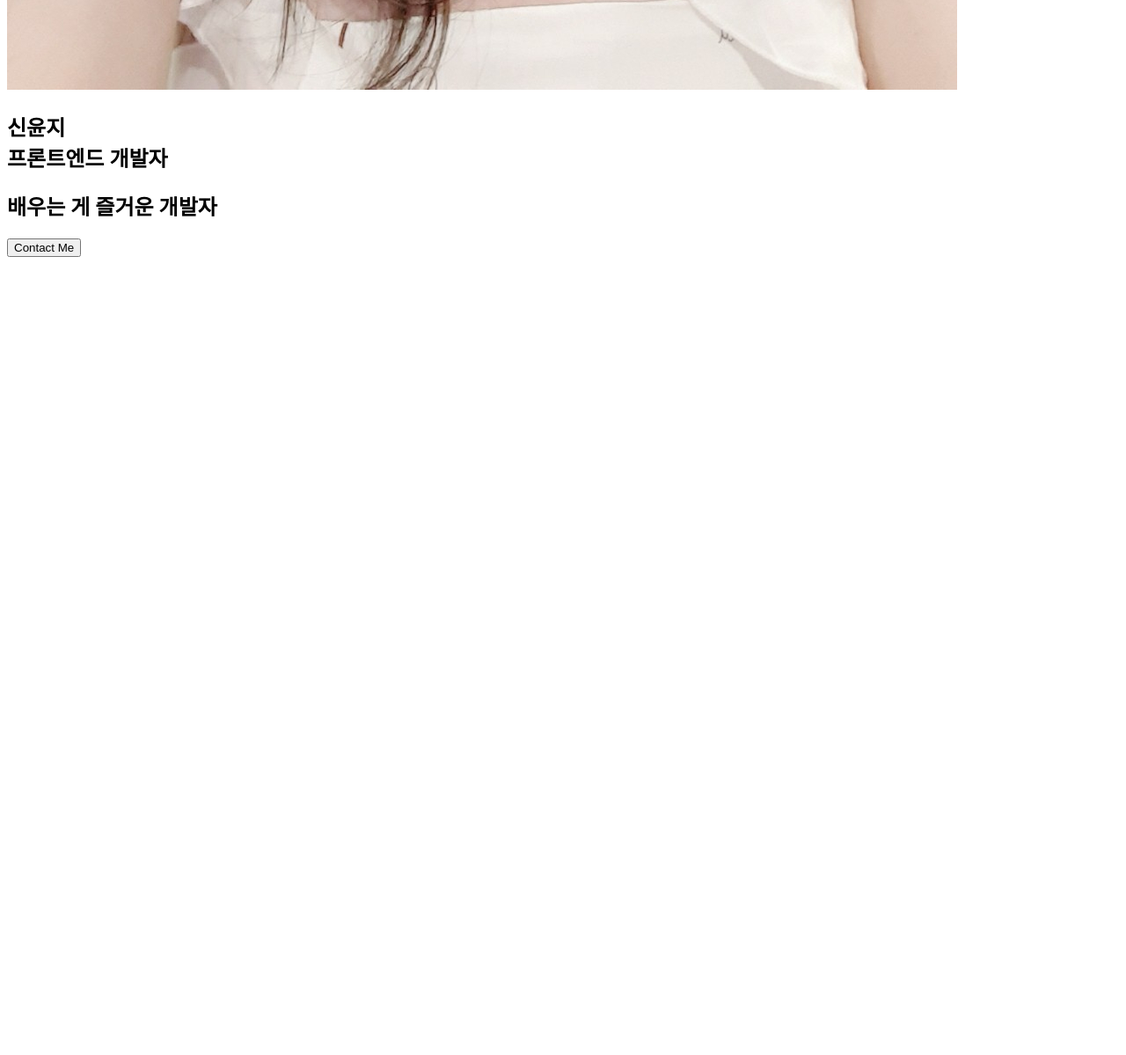
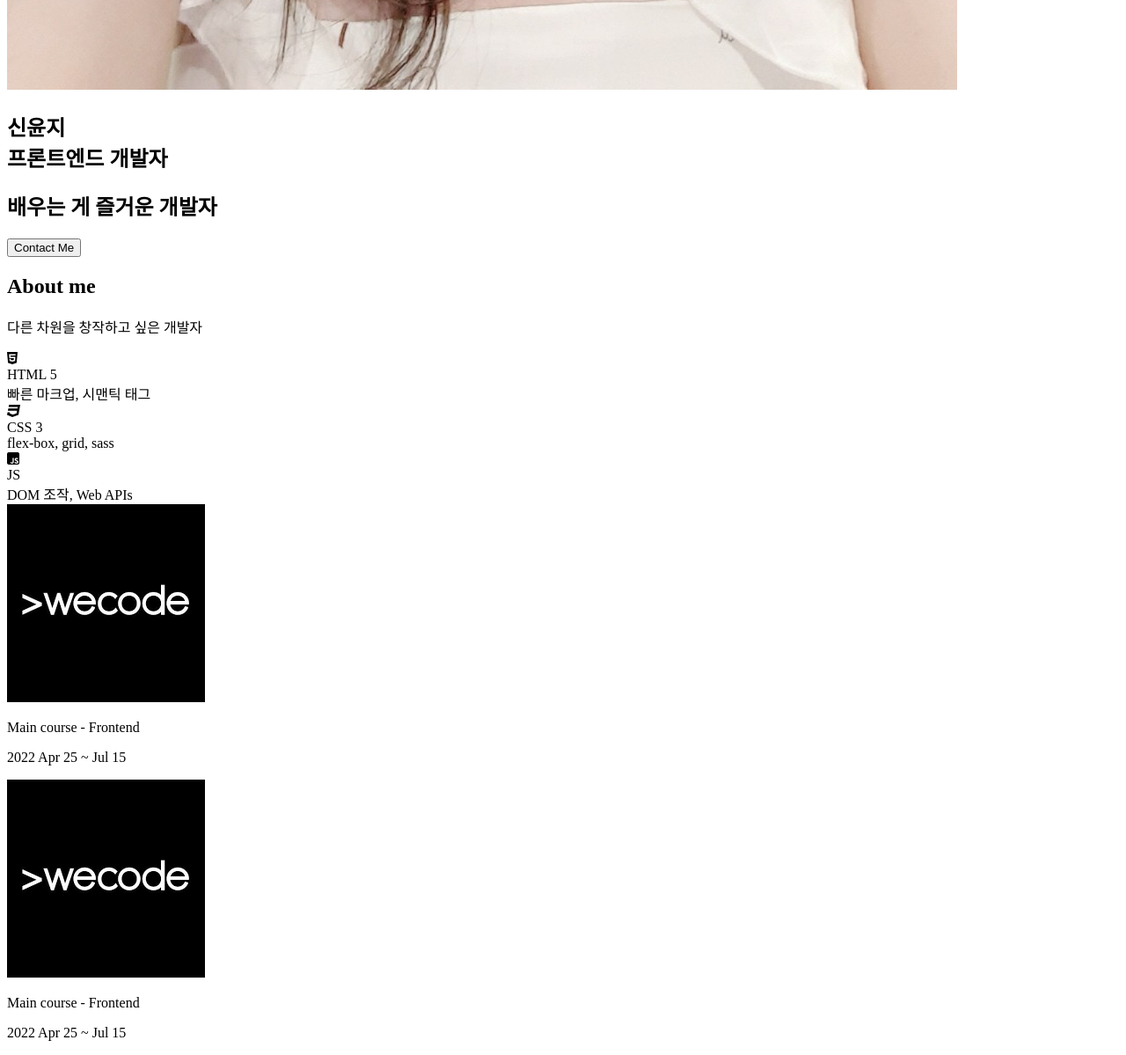
Before and after one commit to sourmix/portfolio, a plain HTML site: page index.html in a window 1280 px wide. Shown: the part 1990-3189 px from the top of the page at 88% size. Before the commit the page ends 2290 px from the top, so only its background shows below. Drawn offline with Linux system fonts and the light colour scheme.

Commit message:
HTML: About

```diff
--- a/index.html
+++ b/index.html
@@ -37,7 +37,45 @@
         <button class="home__contact">Contact Me</button>
     </section>
     <!-- About -->
-    <section id="about"></section>
+    <section id="about">
+        <h1>About me</h1>
+        <p>다른 차원을 창작하고 싶은 개발자</p>
+        <div class="about__majors">
+            <div class="major">
+                <div class="major__icon">
+                    <i class="fab fa-html5"></i>
+                </div>
+                <div class="major__title">HTML 5</div>
+                <div class="major__description">빠른 마크업, 시맨틱 태그</div>
+            </div>
+            <div class="major">
+                <div class="major__icon">
+                    <i class="fab fa-css3"></i>
+                </div>
+                <div class="major__title">CSS 3</div>
+                <div class="major__description">flex-box, grid, sass</div>
+            </div>
+            <div class="major">
+                <div class="major__icon">
+                    <i class="fab fa-js-square"></i>
+                </div>
+                <div class="major__title">JS</div>
+                <div class="major__description">DOM 조작, Web APIs</div>
+            </div>
+        </div>
+        <div class="about__schools">
+            <div class="school">
+                <img src="imgs/schools/wecode.png" alt="wecode" class="school__logo">
+                <p class="school__name">Main course - Frontend</p>
+                <p class="shool__period">2022 Apr 25 ~ Jul 15</p>
+            </div>
+            <div class="school">
+                <img src="imgs/schools/wecode.png" alt="wecode" class="school__logo">
+                <p class="school__name">Main course - Frontend</p>
+                <p class="shool__period">2022 Apr 25 ~ Jul 15</p>
+            </div>
+        </div>
+    </section>
     <!-- Skills -->
     <section id="skills"></section>
     <!-- Work -->
```
Also changed, not shown: imgs/schools/wecode.png (added).
